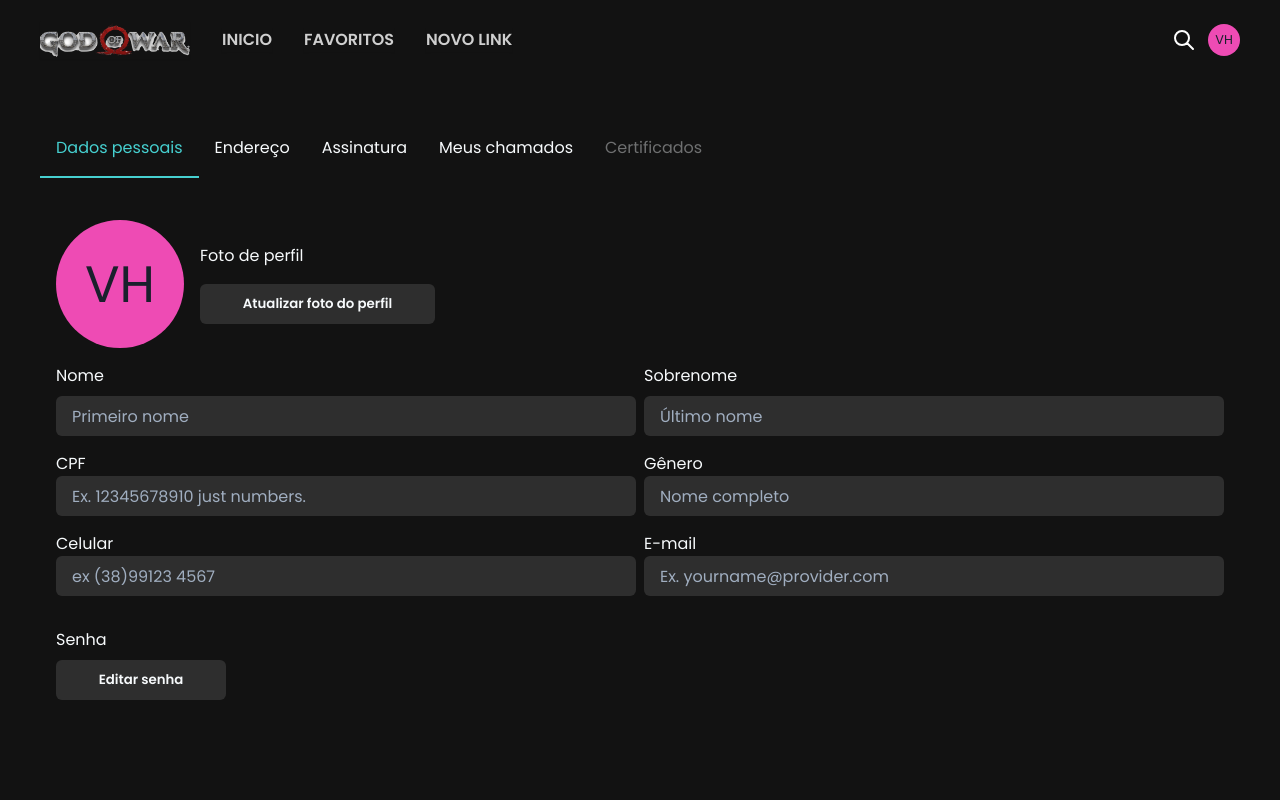
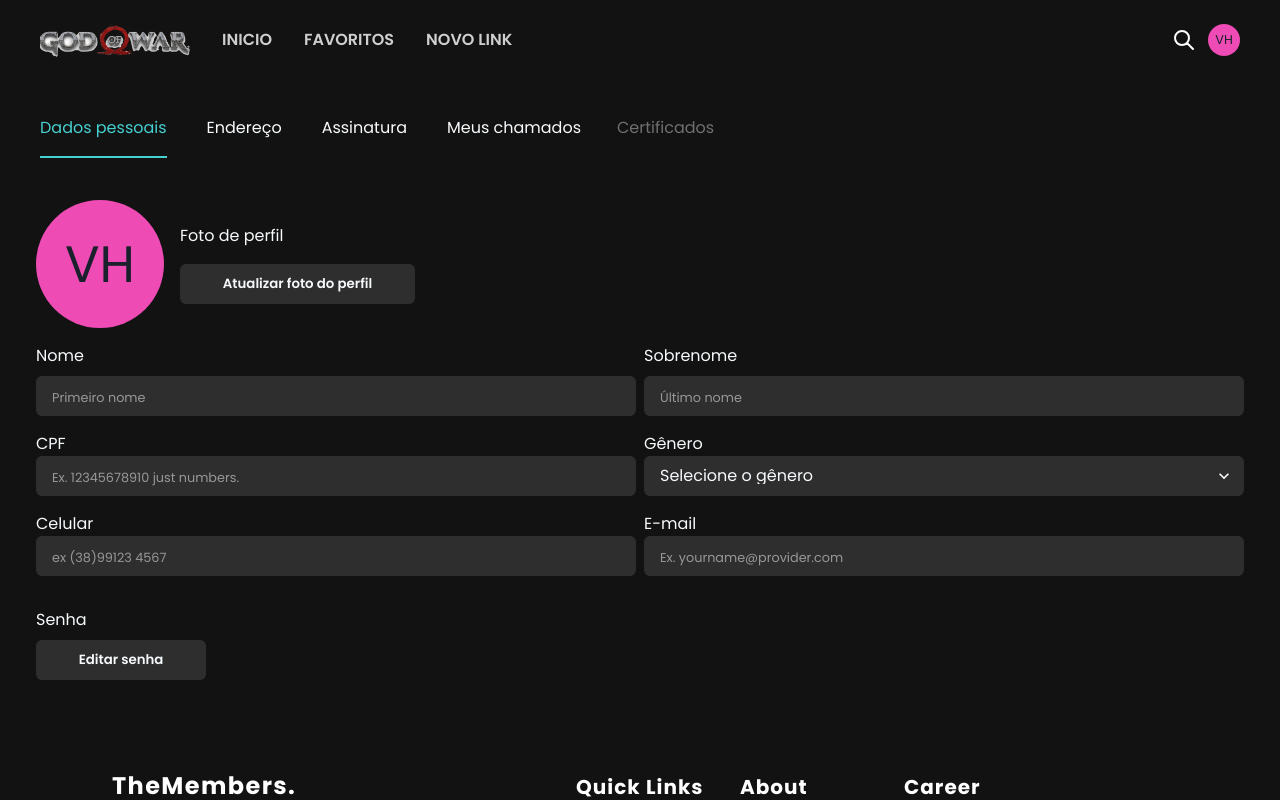
Before and after one commit to ViktorHugodev/auth, a Next.js app in the folder frontend/: page /dashboard/configuracoes in a window 1280 px wide. Shown: the top 800 px of the page. Built offline with nearby package versions, Linux system fonts and the light colour scheme; a web font is replaced by a local one.

Commit message:
fix forms dados pessoas e endereco

```diff
--- a/frontend/src/components/FormDash/DadosPessoais.tsx
+++ b/frontend/src/components/FormDash/DadosPessoais.tsx
@@ -7,15 +7,20 @@ import {
   VStack,
   chakra,
   FormLabel,
-
   Input,
   Box,
+  Select,
 } from "@chakra-ui/react";
-import { useState } from "react";
+import { FormEvent, useState } from "react";
 import { ModalChangePassword } from "../Modals/ModalChangePassword";
 
 export function DadosPessoais() {
   const [cpf, setCpf] = useState("");
+  const [nome, setNome] = useState("");
+  const [sobrenome, setSobrenome] = useState("");
+  const [genero, setGenero] = useState("");
+  const [celular, setCelular] = useState('');
+  const [email, setEmail] = useState("");
 
   function formatCPF(cpf) {
     if (cpf.length === 11) {
@@ -23,9 +28,22 @@ export function DadosPessoais() {
     }
     return cpf;
   }
+
+  function handleSubmit(event: FormEvent) {
+    event.preventDefault();
+    const dadosPessoas = {
+      cpf,
+      nome,
+      sobrenome,
+      genero,
+      celular,
+      email,
+    };
+  }
+  console.log(genero)
   return (
     <Flex direction="column" minW="100%" py="6">
-      <Flex  align="center">
+      <Flex align="center">
         <Avatar name="Victor Hugo" size="2xl" />
         <Flex ml="4" direction="column">
           <Text>Foto de perfil</Text>
@@ -46,12 +64,14 @@ export function DadosPessoais() {
           </Button>
         </Flex>
       </Flex>
-      <chakra.form>
-        <HStack align="flex-start" fontSize="smaller" >
+      <chakra.form onSubmit={handleSubmit}>
+        <HStack align="flex-start" fontSize="smaller">
           <VStack w="50%" align="flex-start" spacing={4} justify="center">
-            <Box w="100%" >
+            <Box w="100%">
               <FormLabel mt="4">Nome</FormLabel>
               <Input
+                value={nome}
+                onChange={(e) => setNome(e.target.value)}
                 type="text"
                 border="none"
                 focusBorderColor="blue.500"
@@ -66,7 +86,6 @@ export function DadosPessoais() {
               <Input
                 placeholder="Ex. 12345678910 just numbers."
                 border="none"
-                // pattern="[0-9]{11}"
                 type="text"
                 value={formatCPF(cpf)}
                 onChange={(e) => setCpf(e.target.value)}
@@ -79,6 +98,8 @@ export function DadosPessoais() {
             <Box w="100%">
               <FormLabel m="0">Celular</FormLabel>
               <Input
+                value={celular}
+                onChange={(e) => setCelular(e.target.value)}
                 border="none"
                 type="number"
                 focusBorderColor="blue.500"
@@ -93,6 +114,8 @@ export function DadosPessoais() {
             <Box w="100%">
               <FormLabel mt="4">Sobrenome</FormLabel>
               <Input
+                value={sobrenome}
+                onChange={(e) => setSobrenome(e.target.value)}
                 type="text"
                 border="none"
                 focusBorderColor="blue.500"
@@ -104,19 +127,26 @@ export function DadosPessoais() {
             </Box>
             <Box w="100%">
               <FormLabel m="0">Gênero</FormLabel>
-              <Input
-                type="text"
+              <Select
+                isRequired
+                bg="black"
+                placeholder="Selecione o gênero"
+                bgColor="gray.dash"
                 border="none"
-                focusBorderColor="blue.500"
-                variant="outline"
-                bgColor="gray.dash"
-                placeholder="Nome completo"
-                w="100%"
-              />
+                colorScheme="black"
+                value={genero}
+                onChange={(e) => setGenero(e.target.value)}
+              >
+                <option  value="masculino">Masculino</option>
+                <option value="femino">Feminino</option>
+                <option value="outro">Outro</option>
+              </Select>
             </Box>
             <Box w="100%">
               <FormLabel m="0">E-mail</FormLabel>
               <Input
+                value={email}
+                onChange={(e) => setEmail(e.target.value)}
                 type="email"
                 border="none"
                 focusBorderColor="blue.500"
@@ -128,10 +158,10 @@ export function DadosPessoais() {
             </Box>
           </VStack>
         </HStack>
-        <Flex  direction="column" mt="8">
+        <Flex direction="column" mt="8">
           <Text mb="2">Senha</Text>
 
-          <ModalChangePassword/>
+          <ModalChangePassword />
         </Flex>
       </chakra.form>
     </Flex>
--- a/frontend/src/components/FormDash/Endereço.tsx
+++ b/frontend/src/components/FormDash/Endereço.tsx
@@ -41,18 +41,17 @@ export function Enderecos() {
     console.log(addressInformation);
   }
 
-  function formatCep(cep){
-    return cep.replace(/\D/g, '');
-
+  function formatCep(cep) {
+    return cep.replace(/\D/g, "");
   }
   return (
-    <chakra.form onSubmit={handleSubmit}>
+    <chakra.form onSubmit={handleSubmit} _placeholder={{ opacity: 0.2, color: "white" }}>
       <HStack align="flex-start" fontSize="smaller">
-        <VStack w="50%" align="flex-start" spacing={4} justify="center">
-          <Box w="100%">
+        <VStack w="50%" align="flex-start" spacing={4} justify="center" >
+          <Box w="100%" _placeholder={{ opacity: 0.2, color: "white" }}>
             <FormLabel mt="4">Nome do endereço</FormLabel>
             <Input
-            isRequired
+              isRequired
               type="text"
               border="none"
               focusBorderColor="blue.500"
@@ -70,7 +69,7 @@ export function Enderecos() {
               isRequired
               placeholder="Ex. 39400000 just numbers."
               border="none"
-              pattern="[0-9]{8}"
+              pattern=""
               value={formatCep(cep)}
               onChange={(e) => setCep(e.target.value)}
               type="text"
@@ -175,7 +174,6 @@ export function Enderecos() {
             <FormLabel m="0">País</FormLabel>
             <Input
               isRequired
-
               value={pais}
               onChange={(e) => setPais(e.target.value)}
               type="text"
--- a/frontend/src/pages/dashboard/configuracoes.tsx
+++ b/frontend/src/pages/dashboard/configuracoes.tsx
@@ -15,15 +15,10 @@ import { LayoutHome } from "../../components/LayoutHome/LayoutHome";
 export default function Configuracoes() {
   return (
     <LayoutHome>
-      <Flex
-        position="relative"
-        align="center"
-        top="calc(80px)"
+      <Flex position="relative" align="center" top="calc(80px)" w="100%" px="5" py="5">
+        <Tabs
+          // variant="enclosed"
 
-        w="100%"
-        p="10"
-      >
-        <Tabs
           defaultIndex={0}
           borderBottomColor="transparent"
           h="100%"
@@ -31,16 +26,36 @@ export default function Configuracoes() {
           zIndex="5"
         >
           <TabList>
-            <Tab py={4} m={0} _focus={{ boxShadow: "none" }}>
+            <Tab
+              py={4}
+              m={0}
+              _focus={{ boxShadow: "none" }}
+              sx={{ padding: "0px", marginLeft: "20px", marginRight: "20px" }}
+            >
               Dados pessoais
             </Tab>
-            <Tab py={4} m={0} _focus={{ boxShadow: "none" }}>
+            <Tab
+              py={4}
+              m={0}
+              _focus={{ boxShadow: "none" }}
+              sx={{ padding: "0px", marginLeft: "20px", marginRight: "20px" }}
+            >
               Endereço
             </Tab>
-            <Tab py={4} m={0} _focus={{ boxShadow: "none" }}>
+            <Tab
+              py={4}
+              m={0}
+              _focus={{ boxShadow: "none" }}
+              sx={{ padding: "0px", marginLeft: "20px", marginRight: "20px" }}
+            >
               Assinatura
             </Tab>
-            <Tab py={4} m={0} _focus={{ boxShadow: "none" }}>
+            <Tab
+              py={4}
+              m={0}
+              _focus={{ boxShadow: "none" }}
+              sx={{ padding: "0px", marginLeft: "20px", marginRight: "20px" }}
+            >
               Meus chamados
             </Tab>
 
@@ -50,13 +65,13 @@ export default function Configuracoes() {
           </TabList>
           <TabPanels>
             <TabPanel>
-             <DadosPessoais/>
+              <DadosPessoais />
             </TabPanel>
             <TabPanel>
-            <Enderecos/>
+              <Enderecos />
             </TabPanel>
             <TabPanel>
-            <Assinaturas/>
+              <Assinaturas />
             </TabPanel>
           </TabPanels>
         </Tabs>
--- a/frontend/src/styles/theme.ts
+++ b/frontend/src/styles/theme.ts
@@ -53,6 +53,11 @@ export const theme = extendTheme({
         outline: {
           field: {
             // border: "2px solid",
+            _placeholder:{
+              color: "white",
+              fontSize: ".8rem",
+              opacity: 0.5,
+            },
             _focus: {
 
               opacity: 0.4,
```
